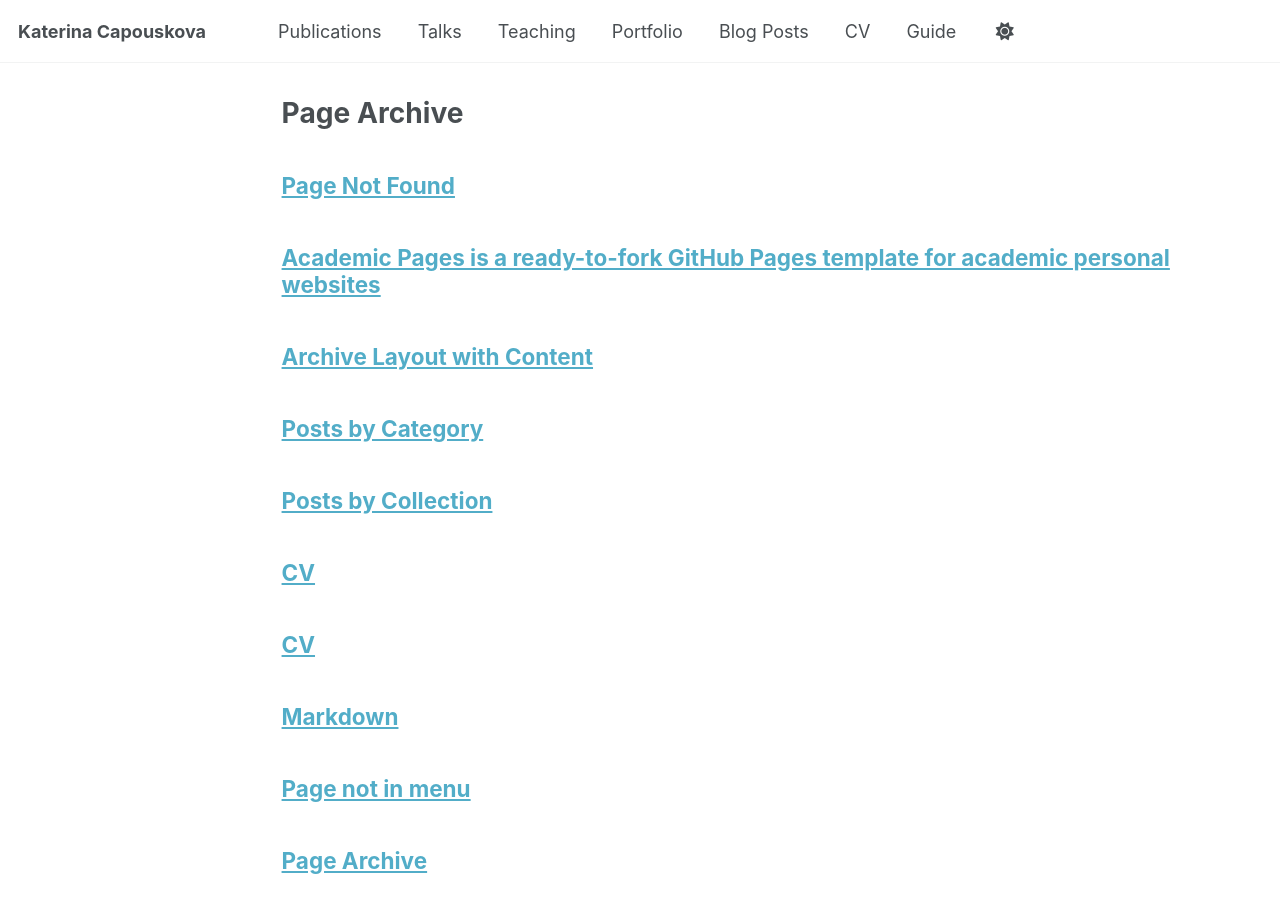
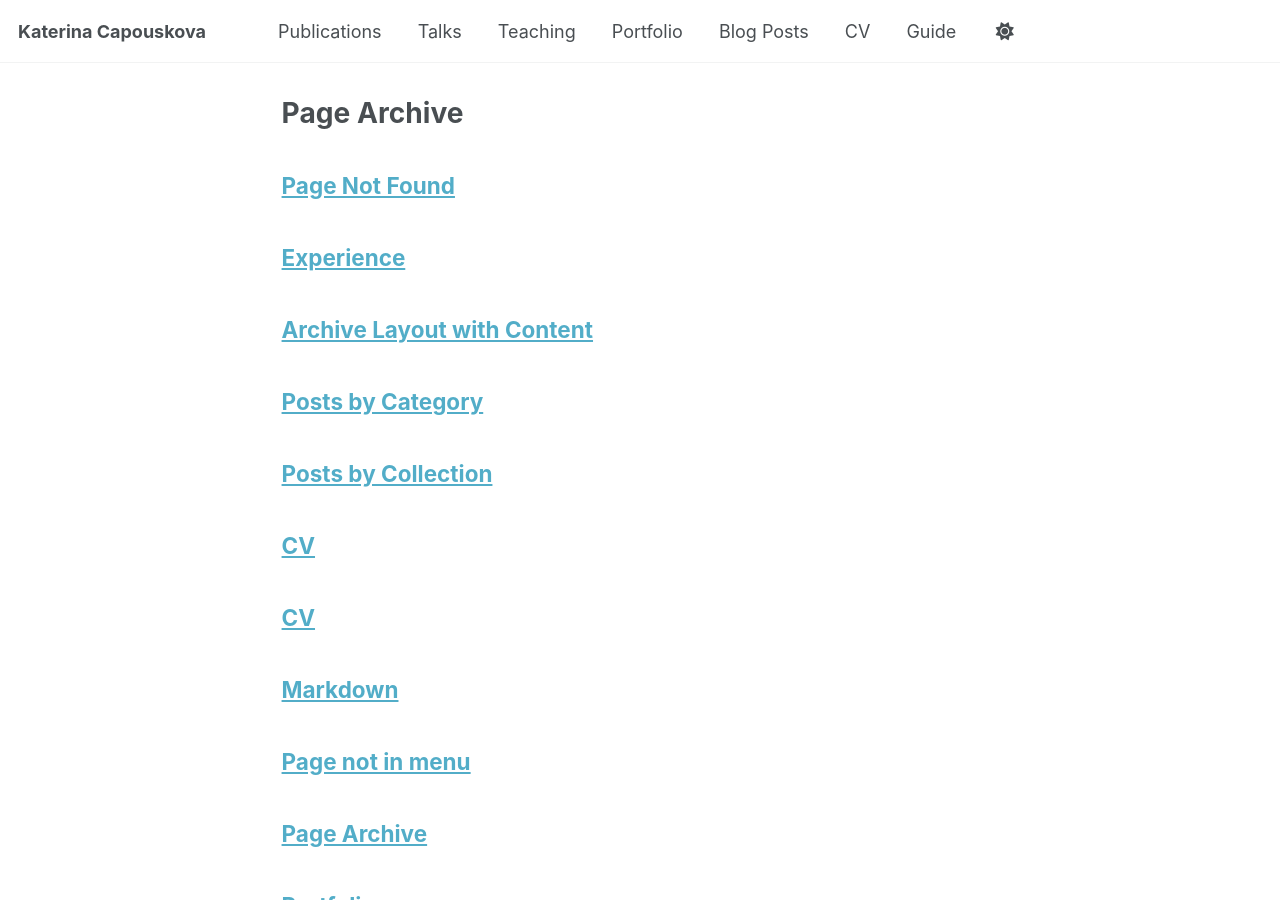
Before and after one commit to katerinaC/katerinac, a Jekyll site: the page built from _pages/page-archive.html, in a window 1280 px wide and 900 px high. Built offline with Jekyll 4.4.1, drawn with Linux system fonts in a browser that asks for light colours; a script bundle is joined from its source files by our own code; library files that are not in the unit come from our copies.

Commit message:
Update about.md

```diff
--- a/_pages/about.md
+++ b/_pages/about.md
@@ -1,11 +1,5 @@
 ---
-permalink: /
-title: "Academic Pages is a ready-to-fork GitHub Pages template for academic personal websites"
-author_profile: true
-redirect_from:
-  - /about/
-  - /about.html
----
+
 # Katerina Capouskova
 
 I let my life be carried away by the beauty of the mind-brain-cognition mystery. I like to explore this mystery from the self and the social via the neural networks to the underlying synapses, and perhaps even to the superposition mode.
```
Also changed, not shown: other parts of _pages/about.md (+6 -0 lines).
